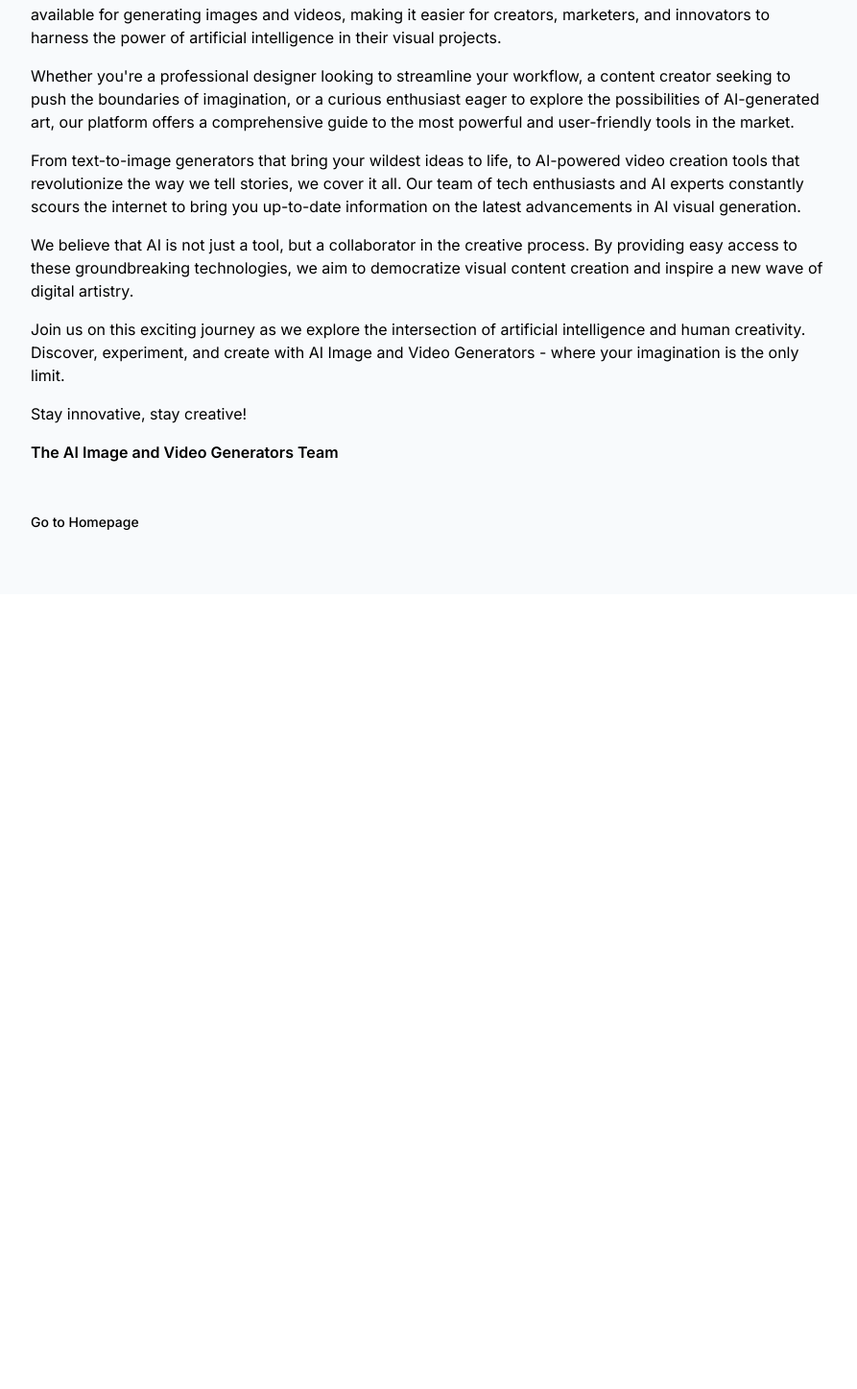
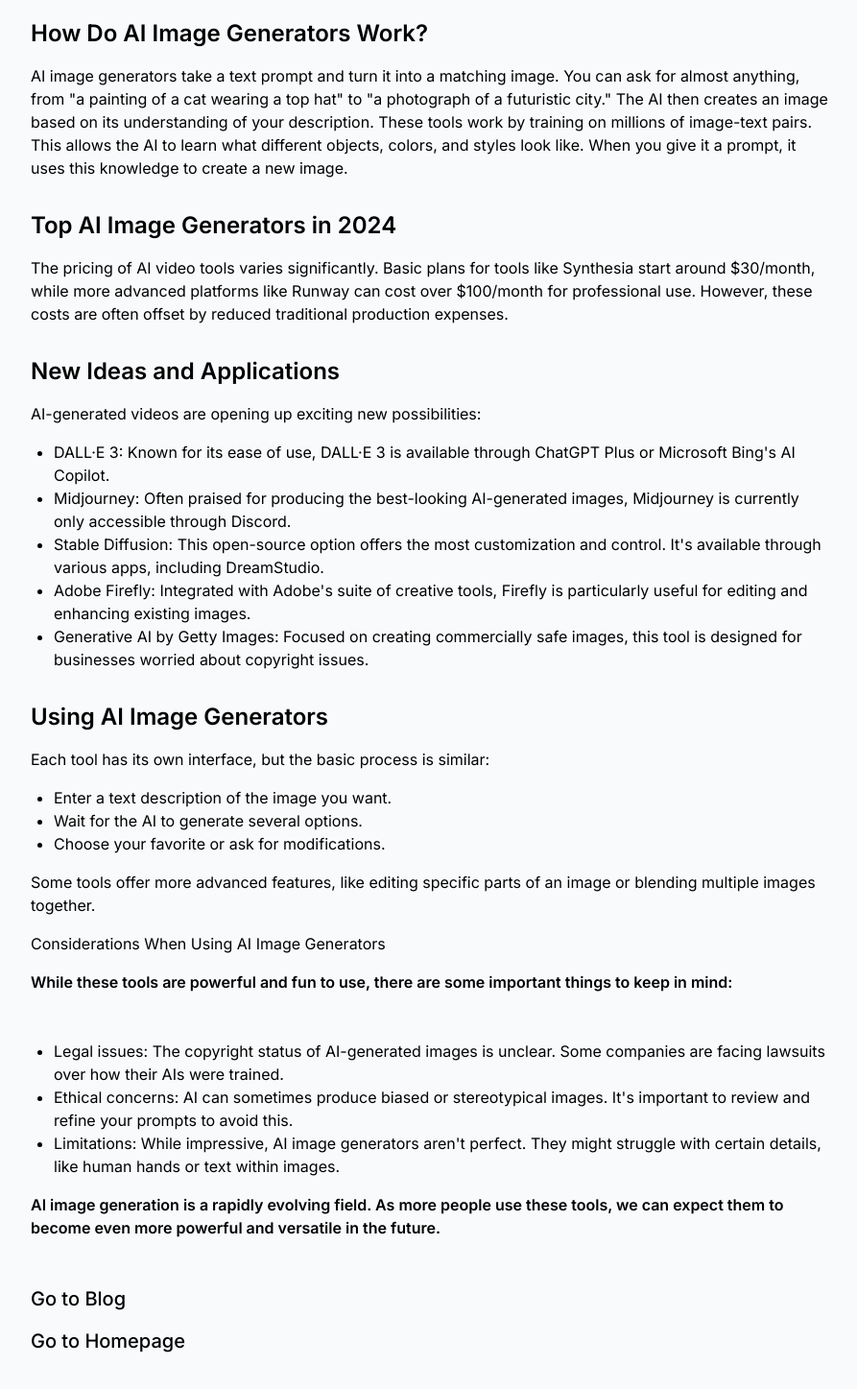
Before and after one commit to ciruelosmf/thebestaiimageandvideogenerators, a Next.js app: page /blog/posts/best-ai-image-generators in a window 1280 px wide. Shown: the part 241-1688 px from the top of the page at 96% size, without its empty margins (192-1085 px from the left). Before the commit the page ends 860 px from the top, so only its background shows below. Built offline with nearby package versions, Linux system fonts and the light colour scheme.

Commit message:
sitemap, links, blog posts

```diff
--- a/src/app/blog/posts/best-ai-image-generators/page.js
+++ b/src/app/blog/posts/best-ai-image-generators/page.js
@@ -1,6 +1,7 @@
 import React from 'react';
 import Script from "next/script";
 import Link from "next/link"
+
 
 
 
@@ -10,7 +11,7 @@
 
 
 
-    < div>
+    <div className=" ">
             <Script
         strategy="lazyOnload"
         src={`https://www.googletagmanager.com/gtag/js?id=${process.env.NEXT_PUBLIC_GOOGLE_ANALYTICS}`}
@@ -28,43 +29,98 @@
          `}
       </Script>
 
-
       <section className="bg-slate-50 py-16">
   <div className="container mx-auto px-4 sm:px-6 lg:px-8 max-w-4xl">
-    <h1 className="text-3xl font-bold text-center text-gray-900 mb-8">About Us</h1>
+    <h1 className="text-3xl font-bold text-center text-gray-900 mb-8">
+    The best AI Image Generators in 2024: A Simple Guide
+    </h1>
     <div className="prose prose-lg mx-auto">
       <p className="mb-4">
-        Welcome to AI Image and Video Generators - your go-to resource for exploring the cutting-edge world of AI-powered visual content creation.
+      AI image generators have become incredibly popular in recent years. These tools use artificial intelligence to create images based on text descriptions. If you've been on social media or watched the news lately, you've probably seen AI-generated images. They're everywhere, and for good reason: the technology has improved dramatically, and it's now available to the public.
+      </p>
+      <h2 className="text-2xl font-semibold mt-8 mb-4">How Do AI Image Generators Work?</h2>
+      <p className="mb-4">
+      AI image generators take a text prompt and turn it into a matching image. You can ask for almost anything, from "a painting of a cat wearing a top hat" to "a photograph of a futuristic city." The AI then creates an image based on its understanding of your description.
+      These tools work by training on millions of image-text pairs. This allows the AI to learn what different objects, colors, and styles look like. When you give it a prompt, it uses this knowledge to create a new image.
+      </p>
+
+      <h2 className="text-2xl font-semibold mt-8 mb-4">Top AI Image Generators in 2024</h2>
+      <p className="mb-4">
+        The pricing of AI video tools varies significantly. Basic plans for tools like Synthesia start around $30/month, while more advanced platforms like Runway can cost over $100/month for professional use. However, these costs are often offset by reduced traditional production expenses.
+      </p>
+      <h2 className="text-2xl font-semibold mt-8 mb-4">New Ideas and Applications</h2>
+      <p className="mb-4">
+        AI-generated videos are opening up exciting new possibilities:
+      </p>
+      <ul className="list-disc pl-6 mb-4">
+        <li>DALL·E 3: Known for its ease of use, DALL·E 3 is available through ChatGPT Plus or Microsoft Bing's AI Copilot.
+        </li>
+        <li>Midjourney: Often praised for producing the best-looking AI-generated images, Midjourney is currently only accessible through Discord.
+        </li>
+        <li>Stable Diffusion: This open-source option offers the most customization and control. It's available through various apps, including DreamStudio.
+        </li>
+        <li>Adobe Firefly: Integrated with Adobe's suite of creative tools, Firefly is particularly useful for editing and enhancing existing images.
+        </li>
+
+        <li> Generative AI by Getty Images: Focused on creating commercially safe images, this tool is designed for businesses worried about copyright issues.
+        </li>
+
+
+
+
+
+      </ul>
+      <h2 className="text-2xl font-semibold mt-8 mb-4">Using AI Image Generators</h2>
+      <p className="mb-4">
+      Each tool has its own interface, but the basic process is similar:
+
+
+      </p>
+      <ul className="list-disc pl-6 mb-4">
+        <li> Enter a text description of the image you want.</li>
+        <li>  Wait for the AI to generate several options.
+        </li>
+        <li>  Choose your favorite or ask for modifications.</li>
+      </ul>
+      <p className="mb-4">
+      Some tools offer more advanced features, like editing specific parts of an image or blending multiple images together.
+
       </p>
       <p className="mb-4">
-        In today's fast-paced digital landscape, the ability to create stunning, unique visuals quickly and efficiently is more valuable than ever. That's where we come in. Our mission is to curate and showcase the best AI tools available for generating images and videos, making it easier for creators, marketers, and innovators to harness the power of artificial intelligence in their visual projects.
-      </p>
-      <p className="mb-4">
-        Whether you're a professional designer looking to streamline your workflow, a content creator seeking to push the boundaries of imagination, or a curious enthusiast eager to explore the possibilities of AI-generated art, our platform offers a comprehensive guide to the most powerful and user-friendly tools in the market.
-      </p>
-      <p className="mb-4">
-        From text-to-image generators that bring your wildest ideas to life, to AI-powered video creation tools that revolutionize the way we tell stories, we cover it all. Our team of tech enthusiasts and AI experts constantly scours the internet to bring you up-to-date information on the latest advancements in AI visual generation.
-      </p>
-      <p className="mb-4">
-        We believe that AI is not just a tool, but a collaborator in the creative process. By providing easy access to these groundbreaking technologies, we aim to democratize visual content creation and inspire a new wave of digital artistry.
-      </p>
-      <p className="mb-4">
-        Join us on this exciting journey as we explore the intersection of artificial intelligence and human creativity. Discover, experiment, and create with AI Image and Video Generators - where your imagination is the only limit.
-      </p>
-      <p className="mb-4">
-        Stay innovative, stay creative!
+      Considerations When Using AI Image Generators
+
       </p>
       <p className="font-semibold mb-12">
-        The AI Image and Video Generators Team
-      </p>
-      <Link href="/" className="text-sm font-medium hover:text-primary " prefetch={false}>
-              Go to Homepage
-            </Link>
+      While these tools are powerful and fun to use, there are some important things to keep in mind:</p>
+      <ul className="list-disc pl-6 mb-4">
+
+<li>Legal issues: The copyright status of AI-generated images is unclear. Some companies are facing lawsuits over how their AIs were trained.</li>
+
+<li>Ethical concerns: AI can sometimes produce biased or stereotypical images. It's important to review and refine your prompts to avoid this.</li>
+
+<li> Limitations: While impressive, AI image generators aren't perfect. They might struggle with certain details, like human hands or text within images.</li>
+</ul>
+
+<p className="font-semibold mb-12">
+AI image generation is a rapidly evolving field. As more people use these tools, we can expect them to become even more powerful and versatile in the future.
+</p>
+
+
+      <div className="flex flex-col">
+
+      <Link href="/blog" className="text-xl font-medium hover:text-primary mb-4 " prefetch={false}>
+        Go to Blog
+      </Link>
+      <Link href="/" className="text-xl font-medium hover:text-primary mb-4" prefetch={false}>
+        Go to Homepage
+      </Link>
+    </div>
 
     </div>
   </div>
 </section>
 
-</div  >
+
+    </div>
   );
 }
--- /dev/null
+++ b/src/app/blog/posts/best-ai-video-generators/page.js
@@ -0,0 +1,102 @@
+import React from 'react';
+import Script from "next/script";
+import Link from "next/link"
+
+
+
+
+export default function Blog() {
+  return (
+
+
+
+
+    <div className=" ">
+            <Script
+        strategy="lazyOnload"
+        src={`https://www.googletagmanager.com/gtag/js?id=${process.env.NEXT_PUBLIC_GOOGLE_ANALYTICS}`}
+      />
+
+      <Script strategy="lazyOnload">
+        {`
+          window.dataLayer = window.dataLayer || [];
+          function gtag(){dataLayer.push(arguments);}
+          gtag('js', new Date());
+          gtag('config', '${process.env.NEXT_PUBLIC_GOOGLE_ANALYTICS}',{
+          page_path: window.location.pathname,
+
+});
+         `}
+      </Script>
+
+      <section className="bg-slate-50 py-16">
+  <div className="container mx-auto px-4 sm:px-6 lg:px-8 max-w-4xl">
+    <h1 className="text-3xl font-bold text-center text-gray-900 mb-8">
+    The best AI video generators
+    </h1>
+    <div className="prose prose-lg mx-auto">
+      <p className="mb-4">
+        The content creation landscape is undergoing a dramatic transformation with AI video generators. These innovative tools are not just enhancing production; they're completely redefining how we approach video content.
+      </p>
+      <h2 className="text-2xl font-semibold mt-8 mb-4">Leading AI Video Generation Tools</h2>
+      <p className="mb-4">
+        Several powerful AI video generators are spearheading this transformation:
+      </p>
+      <ul className="list-disc pl-6 mb-4">
+        <li><strong>Descript:</strong> Edit video by manipulating the script, offering an intuitive approach to video editing.</li>
+        <li><strong>Wondershare Filmora:</strong> Traditional editor enhanced with AI tools for polishing content.</li>
+        <li><strong>Runway:</strong> Provides advanced AI capabilities for unique, experimental video creation.</li>
+        <li><strong>Synthesia:</strong> Creates professional videos using lifelike AI avatars with multi-language support.</li>
+      </ul>
+      <h2 className="text-2xl font-semibold mt-8 mb-4">Cost Considerations</h2>
+      <p className="mb-4">
+        The pricing of AI video tools varies significantly. Basic plans for tools like Synthesia start around $30/month, while more advanced platforms like Runway can cost over $100/month for professional use. However, these costs are often offset by reduced traditional production expenses.
+      </p>
+      <h2 className="text-2xl font-semibold mt-8 mb-4">New Ideas and Applications</h2>
+      <p className="mb-4">
+        AI-generated videos are opening up exciting new possibilities:
+      </p>
+      <ul className="list-disc pl-6 mb-4">
+        <li>Personalized video marketing at scale</li>
+        <li>Rapid creation of educational content</li>
+        <li>Multilingual video content without re-shooting</li>
+        <li>Interactive storytelling with branching narratives</li>
+      </ul>
+      <h2 className="text-2xl font-semibold mt-8 mb-4">Specialized AI Video Tools</h2>
+      <p className="mb-4">
+        Some AI video generators cater to specific needs:
+      </p>
+      <ul className="list-disc pl-6 mb-4">
+        <li><strong>Fliki:</strong> Excellent for producing social media videos with simple text-to-speech controls.</li>
+        <li><strong>Visla:</strong> Turns scripts into videos with AI-generated stock suggestions.</li>
+        <li><strong>Opus Clip:</strong> Specializes in repurposing long-form content into short-form videos.</li>
+      </ul>
+      <p className="mb-4">
+        By leveraging these AI video tools, content creators can save time, iterate faster, and ultimately produce higher-quality final products.
+      </p>
+      <p className="mb-4">
+        As AI technology continues to advance, we can expect even more innovative applications in video content creation. The future of content is here, and it's being shaped by artificial intelligence.
+      </p>
+      <p className="font-semibold mb-12">
+        Ready to explore the world of AI-generated videos? Check out our directory to find the perfect tool for your next project!
+      </p>
+
+
+      <div className="flex flex-col">
+
+      <Link href="/blog" className="text-xl font-medium hover:text-primary mb-4 " prefetch={false}>
+        Go to Blog
+      </Link>
+      <Link href="/" className="text-xl font-medium hover:text-primary mb-4" prefetch={false}>
+        Go to Homepage
+      </Link>
+    </div>
+
+    </div>
+  </div>
+</section>
+
+
+    </div>
+  );
+}
```
Also changed, not shown: src/app/blog/page.js (+85 -1 lines), 1 other file (tests, documents, lock files or other folders).
